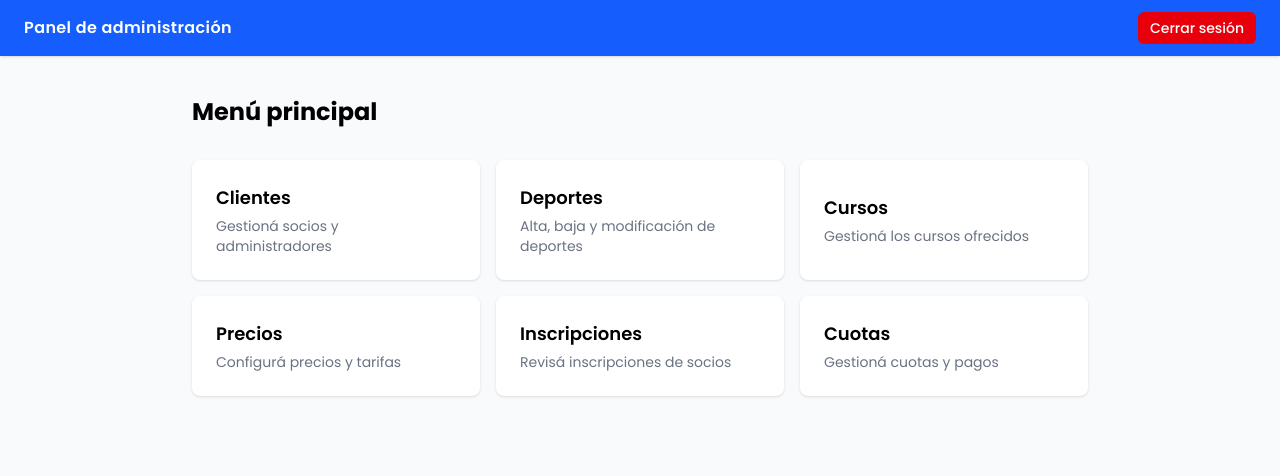
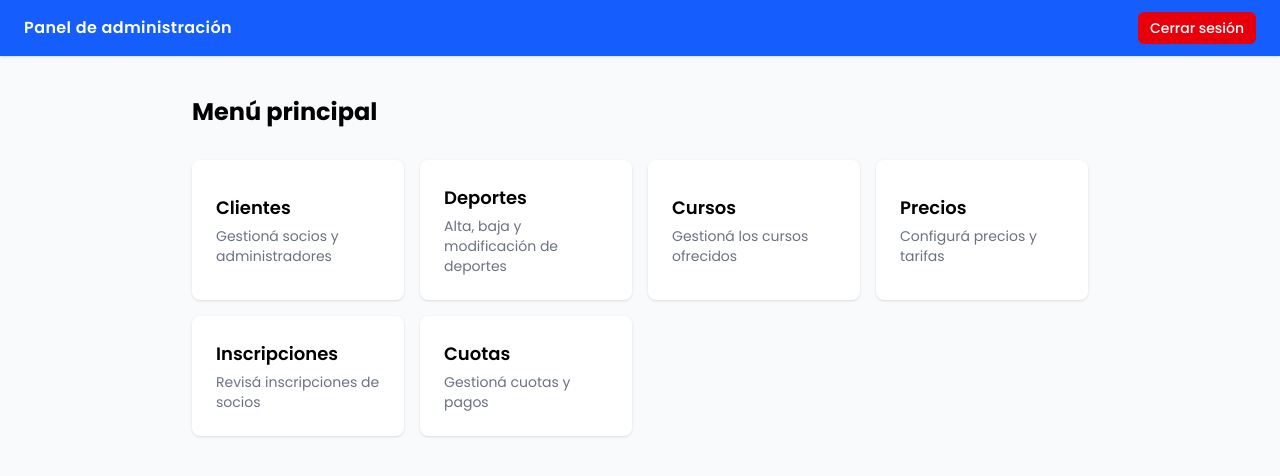
Before and after one commit to LucasUlla/Frontend-TP-DSW, a React (Vite) app: page /admin in a window 1280 px wide. Shown: the top 476 px of the page. Built offline with nearby package versions, Linux system fonts and the light colour scheme; no server answers; sample sign-in values are in the browser's storage.

Commit message:
Agregado de Breackpoint lg en MenuAdmin.tsx y MenuSocio.tsx en cards, en ListaClientes.tsx y SportsAdmin.tsx en el listado(contenido principal)

```diff
--- a/src/modules/admin/ListaClientes.tsx
+++ b/src/modules/admin/ListaClientes.tsx
@@ -143,7 +143,7 @@ export default function ListaClientes() {
       </header>
 
       {/* Contenido principal */}
-      <main className="max-w-6xl w-full mx-auto px-4 py-8 flex-1 space-y-6">
+      <main className="max-w-6xl w-full mx-auto px-4 lg:px-8 py-8 flex-1 space-y-6">
         {/* Título y estadísticas rápidas */}
         <div className="flex flex-col sm:flex-row sm:items-center justify-between gap-4">
           <div>
--- a/src/modules/admin/SportsAdmin.tsx
+++ b/src/modules/admin/SportsAdmin.tsx
@@ -174,7 +174,7 @@ export default function SportsAdmin() {
         </button>
       </header>
 
-      <main className="max-w-6xl w-full mx-auto px-4 py-8 flex-1 space-y-6">
+      <main className="max-w-6xl w-full mx-auto px-4 lg:px-8 py-8 flex-1 space-y-6">
         <div className="flex flex-col sm:flex-row sm:items-center justify-between gap-4">
           <div>
             <h1 className="text-2xl font-bold text-gray-800">Lista de Deportes</h1>
--- a/src/modules/menu/MenuAdmin.tsx
+++ b/src/modules/menu/MenuAdmin.tsx
@@ -38,7 +38,7 @@ export default function MenuAdmin() {
           <h1 className="text-2xl font-bold">Menú principal</h1>
         </div>
 
-        <div className="grid grid-cols-1 sm:grid-cols-3 gap-4">
+        <div className="grid grid-cols-1 sm:grid-cols-3 lg:grid-cols-4 gap-4">
           {adminOptions.map((option) => (
             <button
               key={option.path}
--- a/src/modules/menu/MenuSocio.tsx
+++ b/src/modules/menu/MenuSocio.tsx
@@ -35,7 +35,7 @@ export default function MenuSocio() {
 
         </div>
 
-        <div className="grid grid-cols-1 sm:grid-cols-2 gap-4">
+        <div className="grid grid-cols-1 sm:grid-cols-3 lg:grid-cols-4 gap-4">
           {socioOptions.map((option) => (
             <button
               key={option.path}
```
